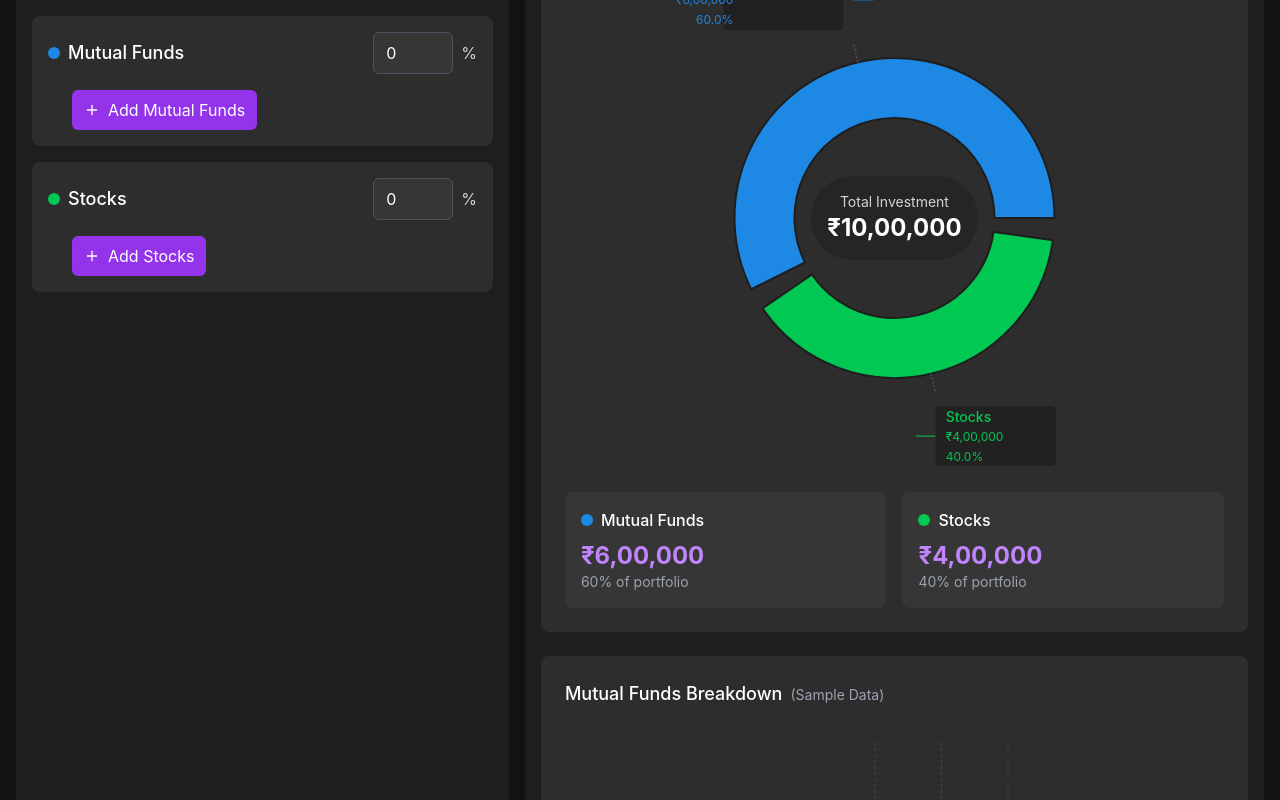
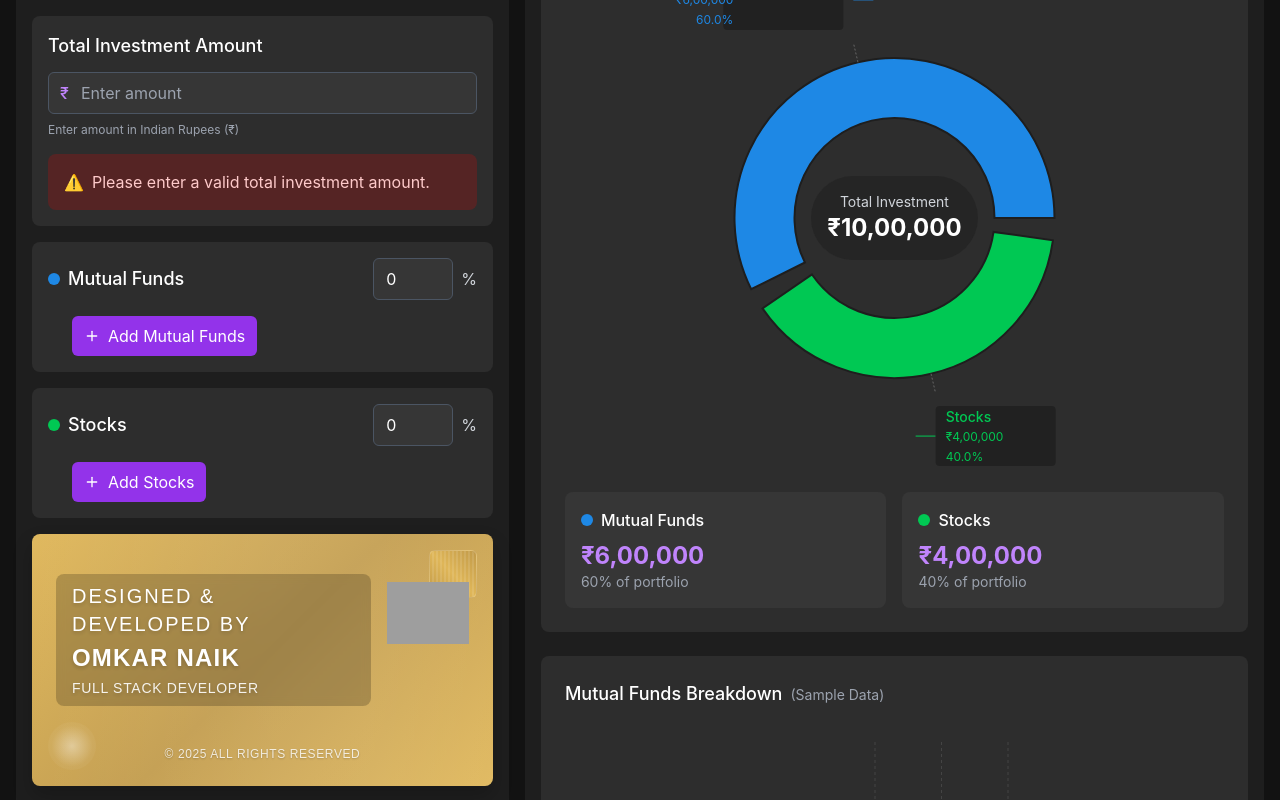
Before and after one commit to Omkarnaik571/investment-diversification-app, a React (Create React App) app: page / in a window 1280 px wide. Shown: the part 220-1020 px from the top of the page. Built offline with nearby package versions, Linux system fonts and the light colour scheme; grey boxes are pictures that could not be loaded.

Commit message:
feat: Add American Express styled developer card and improve UI with official logo and enhanced styling

```diff
--- a/src/App.js
+++ b/src/App.js
@@ -1,6 +1,6 @@
 import React, { useState, useEffect, useCallback } from "react";
-import { Plus, X, DollarSign, Save, FolderOpen, Trash2, RefreshCw } from "lucide-react";
-import { PieChart, Pie, Cell, Sector, ComposedChart, Bar, XAxis, YAxis, CartesianGrid, Treemap, LabelList, ResponsiveContainer, Tooltip } from 'recharts';
+import { Plus, X, Save, FolderOpen, Trash2, RefreshCw } from "lucide-react";
+import { PieChart, Pie, Cell, ComposedChart, Bar, XAxis, YAxis, CartesianGrid, LabelList, ResponsiveContainer } from 'recharts';
 
 // Custom color palette
 const COLORS = {
@@ -430,6 +430,32 @@ const App = () => {
               </div>
             </div>
 
+            {/* Total Investment Amount Input */}
+            <div className="card bg-[#2D2D2D] rounded-lg p-4">
+              <h3 className="text-lg font-medium mb-3 text-white">Total Investment Amount</h3>
+              <div className="relative flex items-center">
+                <span className="absolute left-3 text-purple-400 font-medium">₹</span>
+                <input
+                  type="text"
+                  value={formatIndianCurrency(totalAmount)}
+                  onChange={handleTotalAmountChange}
+                  placeholder="Enter amount"
+                  className="input-field w-full bg-[#363636] text-white border border-gray-600 rounded-md px-8 py-2 focus:outline-none focus:border-purple-500"
+                />
+              </div>
+              <p className="text-xs text-gray-400 mt-2">Enter amount in Indian Rupees (₹)</p>
+
+              {/* Validation Message */}
+              {validationMessage && (
+                <div className="validation-message bg-red-900/50 text-red-200 p-4 rounded-lg mt-4">
+                  <div className="flex items-center gap-2">
+                    <span role="img" aria-label="warning">⚠️</span>
+                    {validationMessage}
+                  </div>
+                </div>
+              )}
+            </div>
+
             {/* Categories Section - Made responsive */}
             {categories.map((category, index) => (
               <div key={category.id} className="card bg-[#2D2D2D] rounded-lg p-4">
@@ -526,6 +552,90 @@ const App = () => {
                 </div>
               </div>
             ))}
+
+            {/* Developer Info and Promotion Section - Amex Gold Card Style */}
+            <div className="mt-8 card rounded-lg p-6 relative overflow-hidden"
+                 style={{
+                   background: 'linear-gradient(135deg, #DFB658 0%, #C19A49 50%, #DFB658 100%)',
+                   boxShadow: '0 10px 20px rgba(0,0,0,0.2)'
+                 }}>
+              {/* Metallic pattern overlay */}
+              <div className="absolute inset-0"
+                   style={{
+                     backgroundImage: 'linear-gradient(90deg, rgba(255,255,255,0) 0%, rgba(255,255,255,0.1) 45%, rgba(255,255,255,0.1) 55%, rgba(255,255,255,0) 100%)',
+                     backgroundSize: '200% 100%',
+                     animation: 'shimmer 3s infinite linear'
+                   }}>
+              </div>
+
+              {/* Card chip design element */}
+              <div className="absolute top-4 right-4 w-12 h-12 rounded-md"
+                   style={{
+                     background: 'linear-gradient(45deg, #C19A49 0%, #DFB658 50%, #C19A49 100%)',
+                     border: '1px solid rgba(255,255,255,0.2)'
+                   }}>
+                <div className="w-full h-full rounded-md"
+                     style={{
+                       backgroundImage: 'repeating-linear-gradient(90deg, transparent, transparent 2px, rgba(255,255,255,0.1) 2px, rgba(255,255,255,0.1) 4px)'
+                     }}>
+                </div>
+              </div>
+
+              <div className="relative">
+                <div className="mb-6 mt-4">
+                  <div className="flex items-start gap-4">
+                    <div className="bg-[#000000]/20 backdrop-blur-sm rounded-lg px-4 py-2 inline-block">
+                      <h3 className="text-xl tracking-widest text-white mb-1 font-light uppercase"
+                          style={{ fontFamily: 'Arial, sans-serif', textShadow: '0 2px 4px rgba(0,0,0,0.2)' }}>
+                        Designed & Developed by
+                      </h3>
+                      <p className="text-2xl font-bold text-white tracking-wider mb-1"
+                         style={{ fontFamily: 'Arial, sans-serif', textShadow: '0 2px 4px rgba(0,0,0,0.2)' }}>
+                        OMKAR NAIK
+                      </p>
+                      <p className="text-sm text-white/90 tracking-wider uppercase"
+                         style={{ fontFamily: 'Arial, sans-serif', textShadow: '0 2px 4px rgba(0,0,0,0.2)' }}>
+                        Full Stack Developer
+                      </p>
+                    </div>
+
+                    {/* American Express Logo SVG */}
+                    <div className="mt-2">
+                      <img
+                        src="https://www.cdnlogo.com/logos/a/93/american-express-7200.svg"
+                        alt="American Express"
+                        className="w-24 h-auto"
+                        style={{
+                          opacity: 1,
+                          mixBlendMode: 'normal'
+                        }}
+                      />
+                    </div>
+                  </div>
+                </div>
+
+                <div className="mt-6 pt-4">
+                  <p className="text-center text-xs text-white/80 tracking-wider"
+                     style={{ fontFamily: 'Arial, sans-serif', textShadow: '0 1px 2px rgba(0,0,0,0.2)' }}>
+                    © 2025 ALL RIGHTS RESERVED
+                  </p>
+                </div>
+              </div>
+
+              {/* Hologram effect */}
+              <div className="absolute bottom-4 left-4 w-12 h-12 rounded-full opacity-50"
+                   style={{
+                     background: 'radial-gradient(circle, rgba(255,255,255,0.8) 0%, rgba(255,255,255,0.1) 60%, rgba(255,255,255,0) 100%)'
+                   }}>
+              </div>
+            </div>
+
+            <style jsx>{`
+              @keyframes shimmer {
+                0% { background-position: 200% 0; }
+                100% { background-position: -200% 0; }
+              }
+            `}</style>
           </div>
         </div>
 
```
